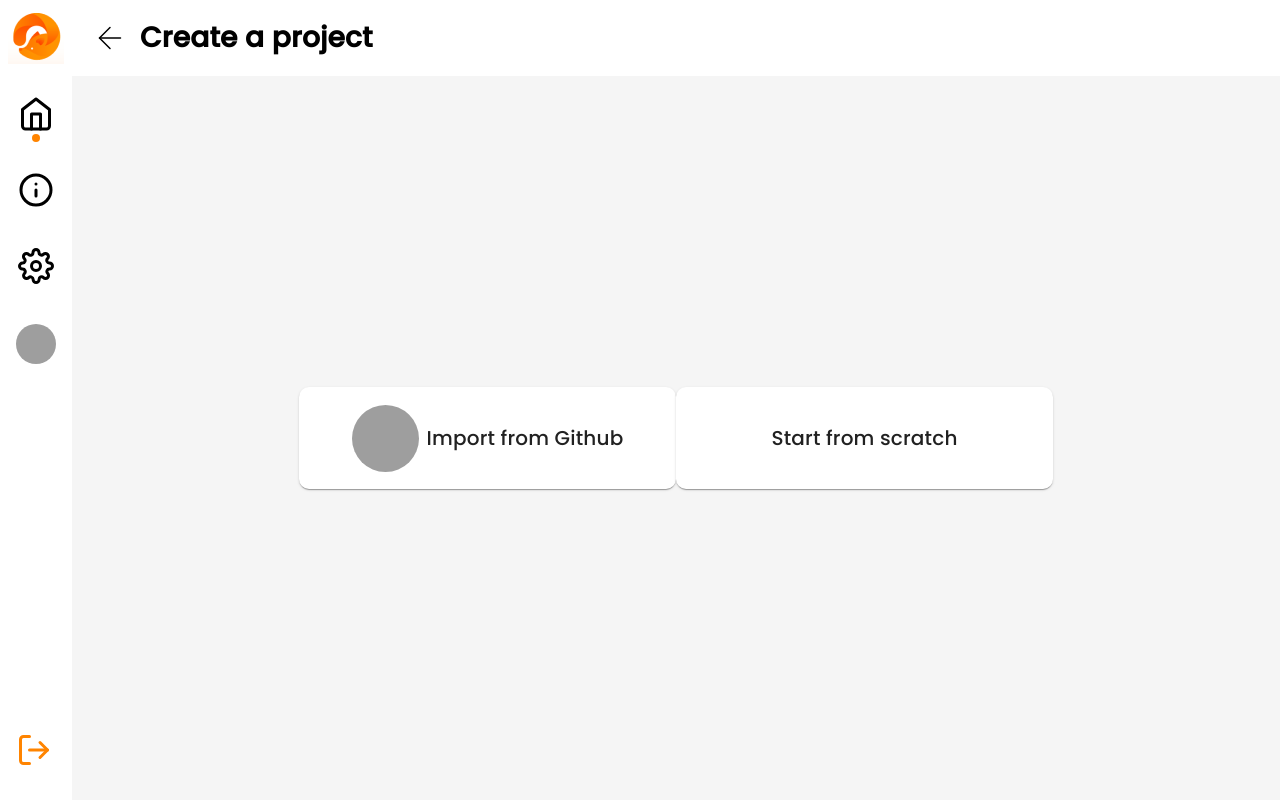
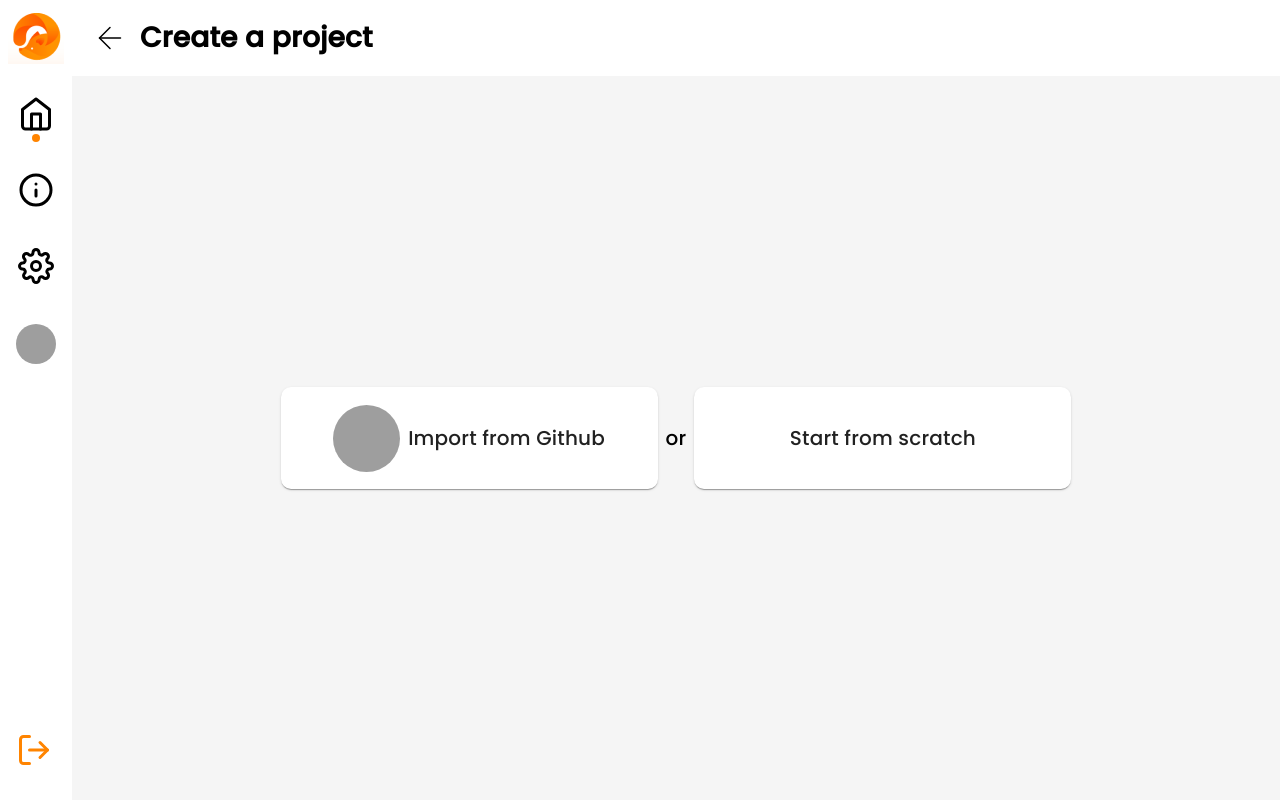
Before and after one commit to avinash-vk/promanage, a React (Create React App) app in the folder client/: page /project/create in a window 1280 px wide. Built offline with nearby package versions, Linux system fonts and the light colour scheme; grey boxes are pictures that could not be loaded; the HTML template or start-up script is replaced by a standard one.

Commit message:
spaced in the page

```diff
--- a/client/src/components/ActionButton.js
+++ b/client/src/components/ActionButton.js
@@ -11,6 +11,7 @@ const useStyles = makeStyles(()=>({
         justifyContent:'center',
         borderRadius:10,
         border:"1px solid transparent",
+        margin:8,
         '&:hover':{
             cursor:'pointer',
             border:"1px solid #FF8400"
--- a/client/src/pages/CreateProject.js
+++ b/client/src/pages/CreateProject.js
@@ -18,7 +18,9 @@ const useCreateProjectStyles = makeStyles(()=>({
     },
     content:{
         display:"flex",
-        flexDirection:"row"
+        flexDirection:"row",
+        alignItems:"center",
+        justifyContent:"center"
     },
     text:{
         fontFamily:"Poppins",
@@ -44,6 +46,9 @@ const CreateProject = () => {
                             Import from Github
                         </Typography>
                     </ActionButton>
+                    <Typography className={classes.text}>
+                        or
+                    </Typography>
                     <ActionButton>
                         <Typography className={classes.text}>
                             Start from scratch
```
